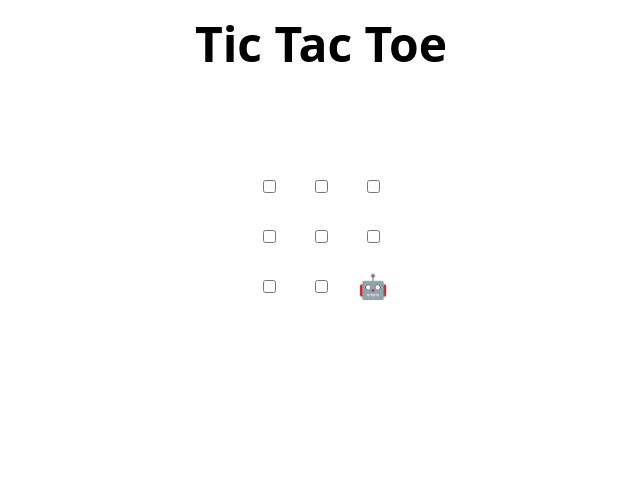
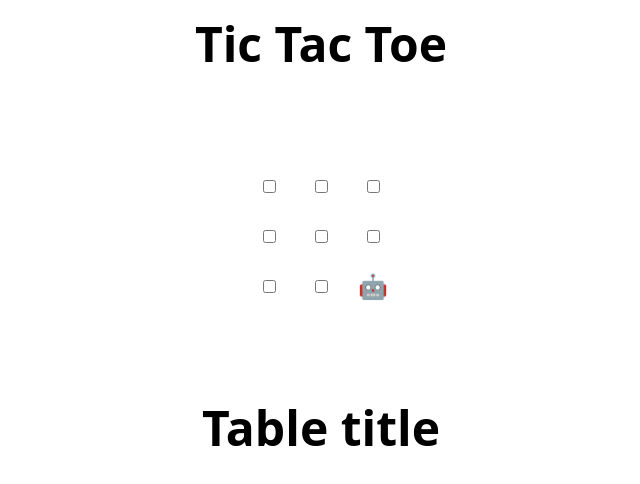
Before and after one commit to Sneha-Eliza/skills-review-pull-requests, a plain HTML site: page index.html in a window 1280 px wide. Shown: the whole page, without its empty margins (319-959 px from the left). Drawn offline with Linux system fonts and the light colour scheme.

Commit message:
Update index.html
If required add a heading

```diff
--- a/index.html
+++ b/index.html
@@ -46,6 +46,7 @@
     <td><input type="checkbox" /></td>
   </tr>
 </table>
+<h1>Table title</h1>
 
 <h2 hidden>Game over, refresh to play again 🧑‍💻 🤖!</h2>
 
```
